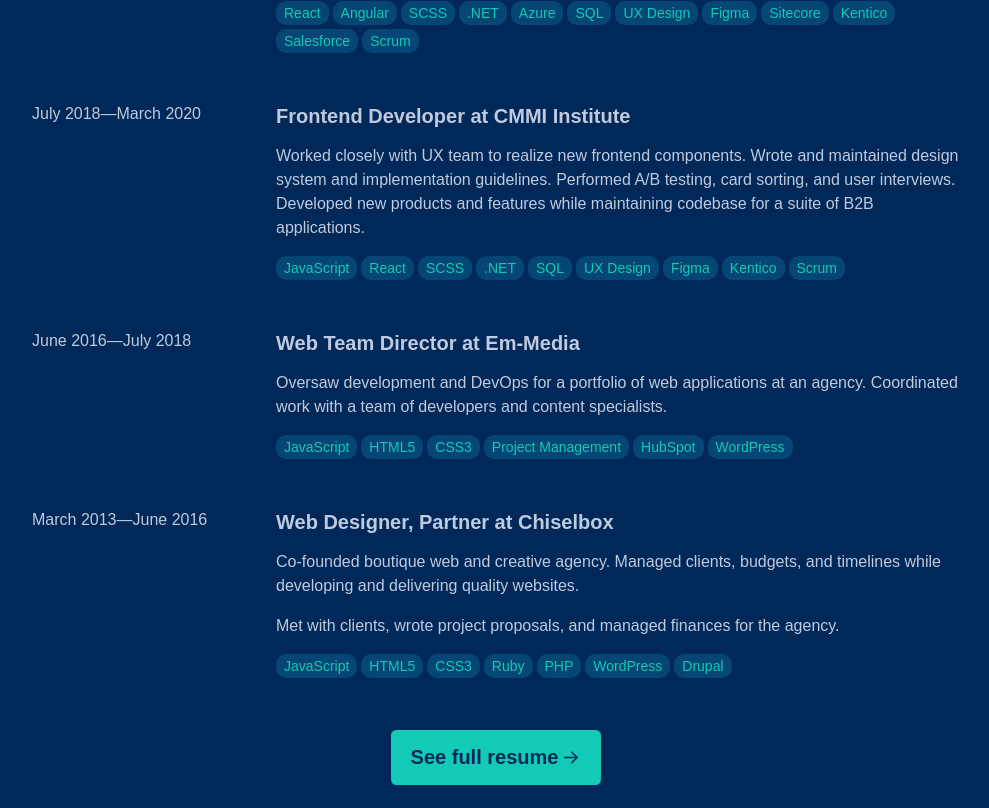
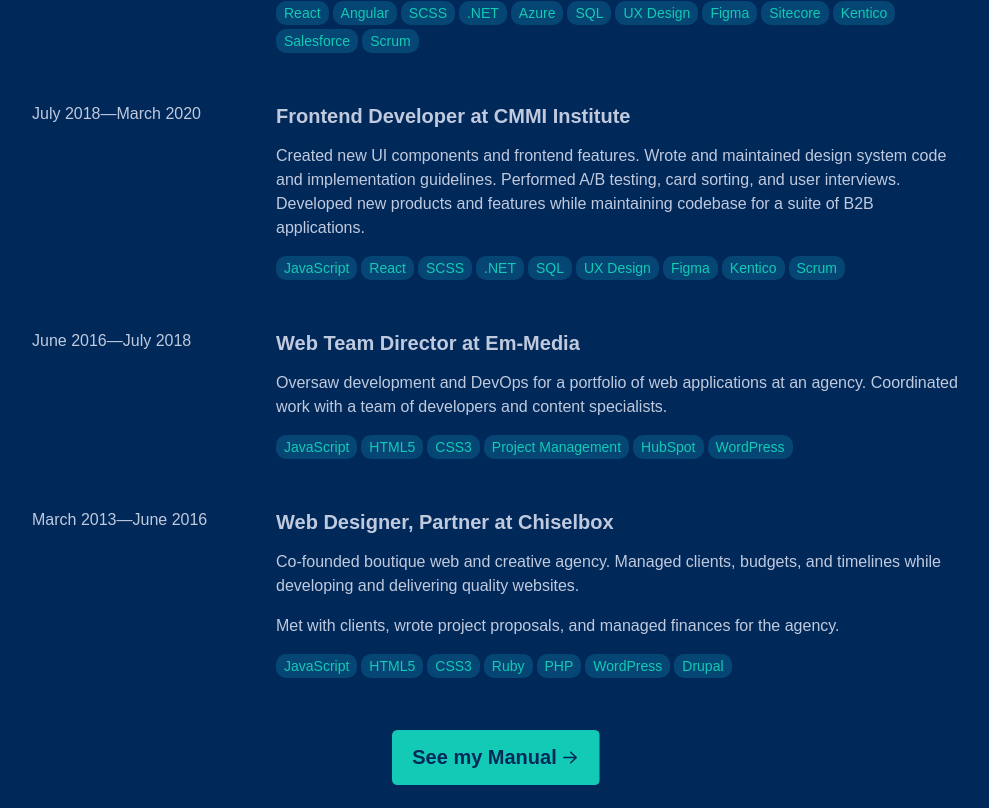
Before and after one commit to filburn/cf, a SvelteKit app: page / in a window 1280 px wide. Shown: the part 1132-1940 px from the top of the page, without its empty margins (144-1133 px from the left). Built offline with nearby package versions, Linux system fonts and the light colour scheme.

Commit message:
Add Manual link and bottom border to header

```diff
--- a/src/components/HeroHeader.svelte
+++ b/src/components/HeroHeader.svelte
@@ -90,6 +90,7 @@
 			mask-image: gradient(linear, left 90%, left top, from(rgba(0,0,0,1)), to(rgba(0,0,0,0)));
 			will-change: transform;
 			outline: 1px solid transparent;
+			border-bottom: 2px solid rgb(var(--color-theme-2));
 			background-image:
 			linear-gradient(to right, rgb(var(--color-theme-2)) 2px, transparent 2px),
 			linear-gradient(to bottom, rgb(var(--color-theme-2)) 1px, transparent 2px);
--- a/src/routes/+page.svelte
+++ b/src/routes/+page.svelte
@@ -5,7 +5,6 @@
 	import isaca from '$lib/images/isaca-design-thumb.png';
 	import cf from '$lib/images/cf-thumb.png';
 	import meta from '$lib/images/cf-meta-img.png';
-	import resume from '$lib/docs/filburn-resume-2023.pdf';
 	import SectionLink from '$components/SectionLink.svelte';
 </script>
 
@@ -48,7 +47,7 @@
 			endDate="March 2020"
 			jobTitles={["Frontend Developer"]}
 			company="CMMI Institute"
-			description={["Worked closely with UX team to realize new frontend components. Wrote and maintained design system and implementation guidelines. Performed A/B testing, card sorting, and user interviews. Developed new products and features while maintaining codebase for a suite of B2B applications."]}
+			description={["Created new UI components and frontend features. Wrote and maintained design system code and implementation guidelines. Performed A/B testing, card sorting, and user interviews. Developed new products and features while maintaining codebase for a suite of B2B applications."]}
 			tags={["JavaScript", "React", "SCSS", ".NET", "SQL", "UX Design", "Figma", "Kentico", "Scrum"]}
 		/>
 
@@ -73,8 +72,8 @@
 	</ul>
 
 	<SectionLink
-		text="See full resume"
-		link="{resume}"
+		text="See my Manual"
+		link="https://app.manual.me/@sirsloth"
 	/>
 
 </section>
```
